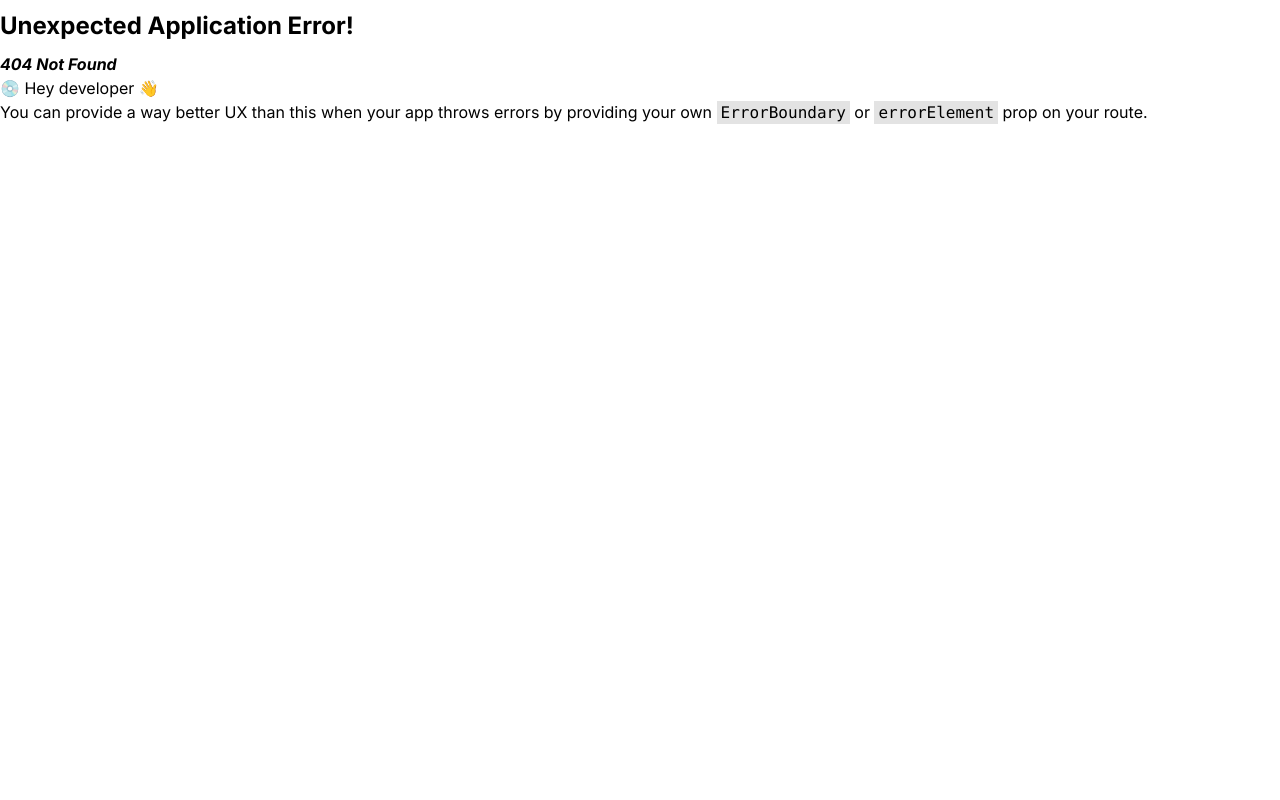
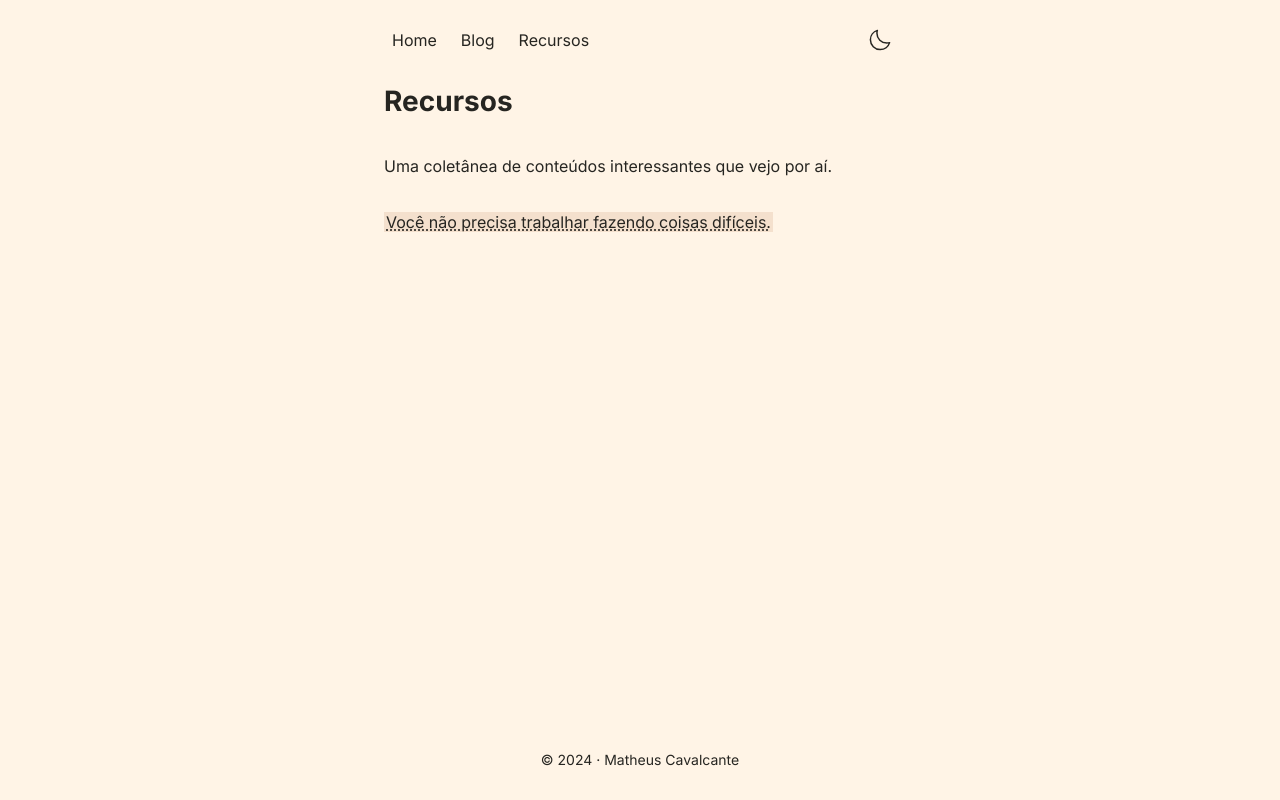
Before and after one commit to mcavalcantes/website, a React (Vite) app: page /recursos in a window 1280 px wide. Before the commit this address had no page. Built offline with nearby package versions, Linux system fonts and the light colour scheme.

Commit message:
added a new 'resources' page and changed sumn

```diff
--- a/src/components/ui/Header.tsx
+++ b/src/components/ui/Header.tsx
@@ -26,6 +26,7 @@ export const Header = ({ theme, setTheme }: HeaderProps) => {
       <span className="flex items-center gap-2">
         <HeaderButton href="/" title="Home" />
         <HeaderButton href="/blog" title="Blog" />
+        <HeaderButton href="/recursos" title="Recursos" />
       </span>
       <span className="flex items-center gap-2">
         <button id="theme-changer" onClick={toggleTheme} className="p-1 rounded hover:bg-light-hover dark:hover:bg-dark-hover transition ease-out">
--- a/src/constants/constants.ts
+++ b/src/constants/constants.ts
@@ -6,6 +6,7 @@ import {
   Achievement,
   Social,
   Post,
+  Resource,
 } from "../types/types";
 
 import TRINTA_PREVIEW from "../assets/posts/TRINTA_PREVIEW.md";
@@ -49,10 +50,9 @@ export const SKILLS: Array<Skill> = [
     ITEMS: [
       "TypeScript",
       "JavaScript",
+      "SQL",
       "Python",
-      "SQL",
-      "HTML",
-      "CSS",
+      "Java",
     ],
   },
   {
@@ -61,9 +61,8 @@ export const SKILLS: Array<Skill> = [
       "React",
       "Tailwind CSS",
       "PostgreSQL",
-      "SQLite",
-      "Docker",
-      "AWS",
+      "Next.js",
+      "Node.js",
     ],
   },
   {
@@ -72,8 +71,18 @@ export const SKILLS: Array<Skill> = [
       "Visual Studio Code",
       "Figma",
       "Git",
-      "Vite",
       "npm",
+      "Obsidian",
+    ],
+  },
+  {
+    TITLE: "Outros",
+    ITEMS: [
+      "Inglês",
+      "Automação",
+      "Word",
+      "PowerPoint",
+      "Excel",
     ],
   },
 ];
@@ -224,3 +233,10 @@ export const POSTS: Array<Post> = [
     CONTENT: TRINTA,
   },
 ];
+
+export const RESOURCES: Array<Resource> = [
+  {
+    HREF: "https://www.benkuhn.net/hard/",
+    TITLE: "Você não precisa trabalhar fazendo coisas difíceis.",
+  },
+];
--- /dev/null
+++ b/src/pages/Resources/resources.tsx
@@ -0,0 +1,41 @@
+import { useState } from "react";
+import { v4 as uuidv4 } from "uuid";
+
+import { Layout } from "../../components/layout/Layout";
+
+import {
+  RESOURCES,
+} from "../../constants/constants";
+
+export const Resources = () => {
+  let userTheme: string | null = localStorage.getItem("theme");
+
+  if (userTheme === null) {
+    userTheme = "light";
+    localStorage.setItem("theme", "light");
+  } else if (userTheme === "dark") {
+    document.documentElement.classList.add("dark");
+  }
+
+  const [theme, setTheme] = useState(userTheme);
+
+  return (
+    <Layout theme={theme} setTheme={setTheme}>
+      <h1>Recursos</h1>
+      <p>Uma coletânea de conteúdos interessantes que vejo por aí.</p>
+      <ul className="gap-4">
+        {RESOURCES.map(item =>
+          <li key={uuidv4()}>
+            <a
+              href={item.HREF}
+              target="_blank"
+              className="px-0.5 underline decoration-dotted underline-offset-2 bg-light-hover dark:bg-dark-hover"
+            >
+              {item.TITLE}
+            </a>
+          </li>
+        )}
+      </ul>
+    </Layout>
+  );
+}
--- a/src/router/router.tsx
+++ b/src/router/router.tsx
@@ -3,6 +3,7 @@ import { createBrowserRouter } from "react-router-dom";
 import { Home } from "../pages/Home/home";
 import { Blog } from "../pages/Blog/blog";
 import { Post } from "../pages/Post/post";
+import { Resources } from "../pages/Resources/resources";
 
 import { POSTS } from "../constants/constants";
 
@@ -14,6 +15,10 @@ const ROUTES = [
   {
     path: "blog",
     element: <Blog />,
+  },
+  {
+    path: "recursos",
+    element: <Resources />,
   },
 ];
 
--- a/src/types/types.ts
+++ b/src/types/types.ts
@@ -49,3 +49,8 @@ export interface Post {
   PREVIEW: string;
   CONTENT: string;
 }
+
+export interface Resource {
+  HREF: string;
+  TITLE: string;
+}
```
